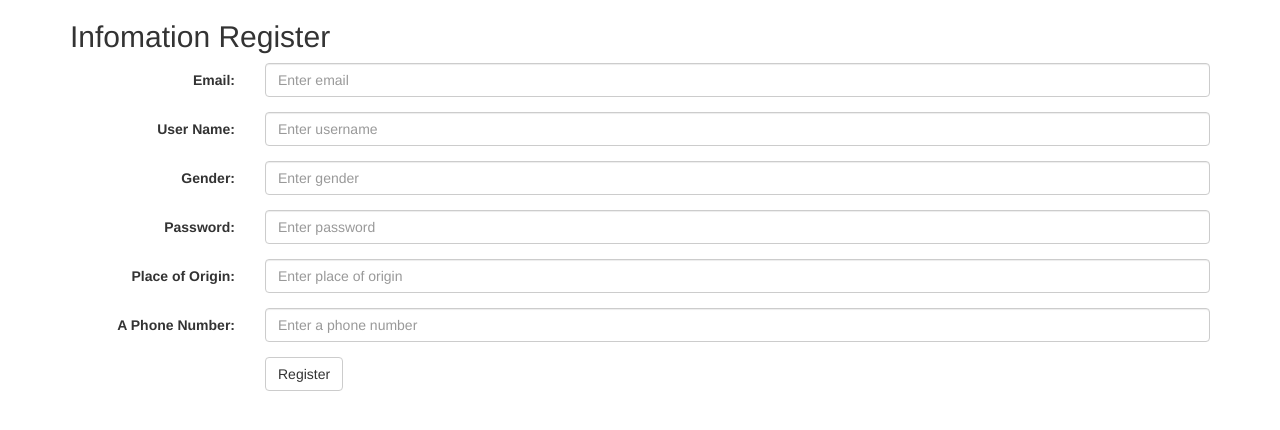
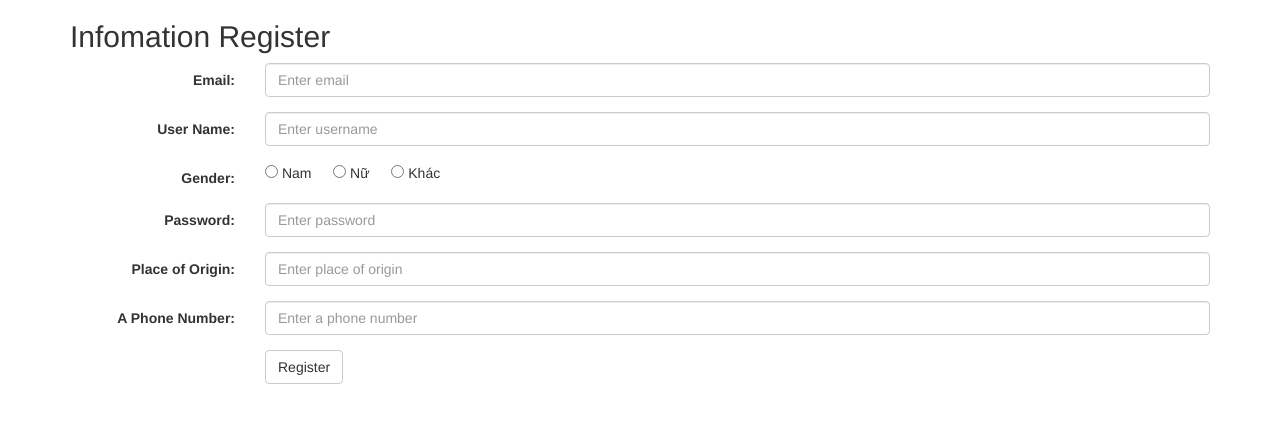
Before and after one commit to LeViet2k3/Web_QLTV, a PHP site: page /sign_up.php in a window 1280 px wide. Shown: the top 430 px of the page. Run offline with PHP 8.4, Linux system fonts and the light colour scheme.

Commit message:
+ change registered notify

```diff
--- a/PHP/sign_up.php
+++ b/PHP/sign_up.php
@@ -87,7 +87,9 @@ Database::db_disconnect();
                 <div class="form-group">
                     <label class="control-label col-sm-2" for="email">Gender:</label>
                     <div class="col-sm-10">
-                        <input type="text" class="form-control" placeholder="Enter gender" name="gender" required>
+                        <input type="radio" class="form-check-input" id="gender" name="gender" value="Nam"> Nam &emsp;
+                        <input type="radio" class="form-check-input" id="gender" name="gender" value="Nữ"> Nữ &emsp;
+                        <input type="radio" class="form-check-input" id="gender" name="gender" value="Khác"> Khác
                     </div>
                 </div>
                 <div class="form-group">
@@ -114,6 +116,13 @@ Database::db_disconnect();
                     </div>
                 </div>
             </form>
+            <div class="ok">
+            <?php
+        if (isset($_GET['success']) && $_GET['success'] == 4) {
+            echo "<h4>Email address has been used. Please, choose another account!</h4>";
+        }
+        ?>
+            </div>
         </div>
         <div id="sidebar"></div>
     </div>
```
